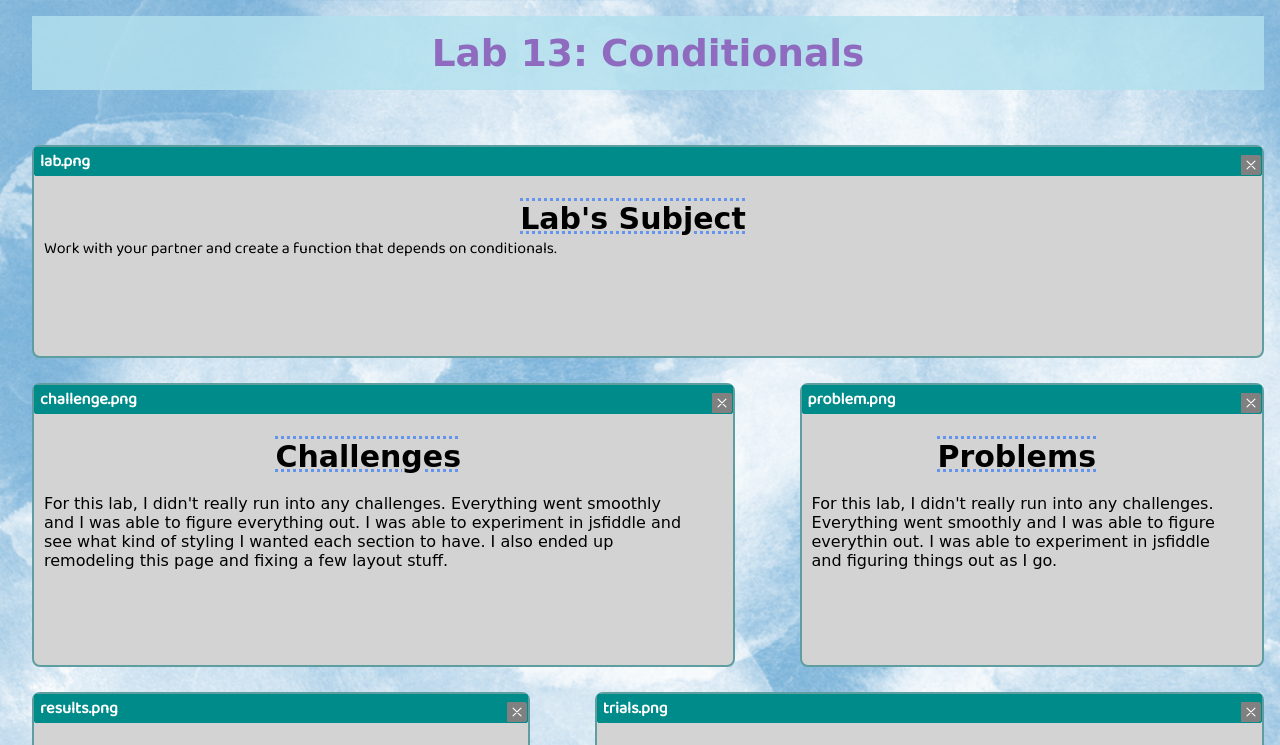
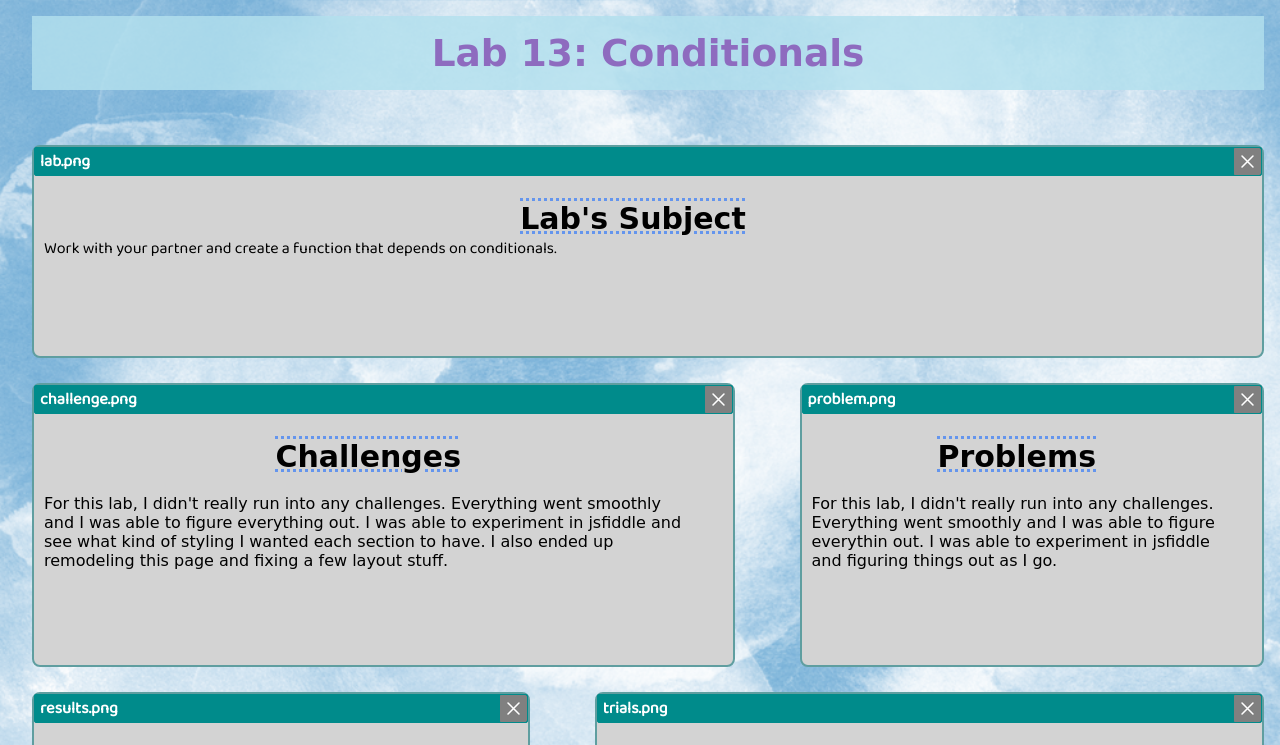
Before and after one commit to senava/cst252, a plain HTML site: page lab13/index.html in a window 1280 px wide. Shown: the top 745 px of the page. Drawn offline with nearby package versions, Linux system fonts and the light colour scheme; a web font is replaced by a local one.

Commit message:
Update lab-template.css

```diff
--- a/css/lab-template.css
+++ b/css/lab-template.css
@@ -58,8 +58,8 @@ p{
 }
 
 #corner{
-  font-size: 18px;
-  margin-top: -20px;
+  font-size: 25px;
+  margin-top: -27px;
   border: 1px solid grey;
   border-top-right-radius: 2px;
   border-bottom-right-radius: 2px;
```
